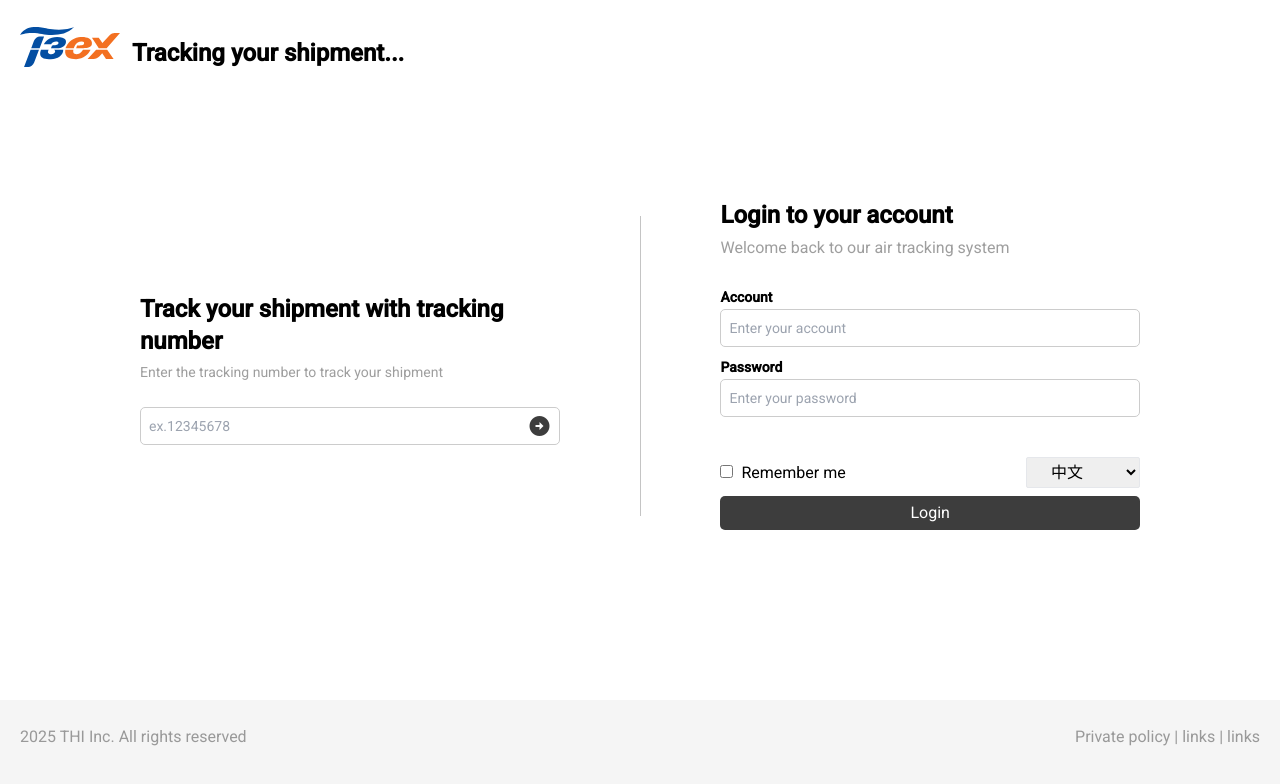
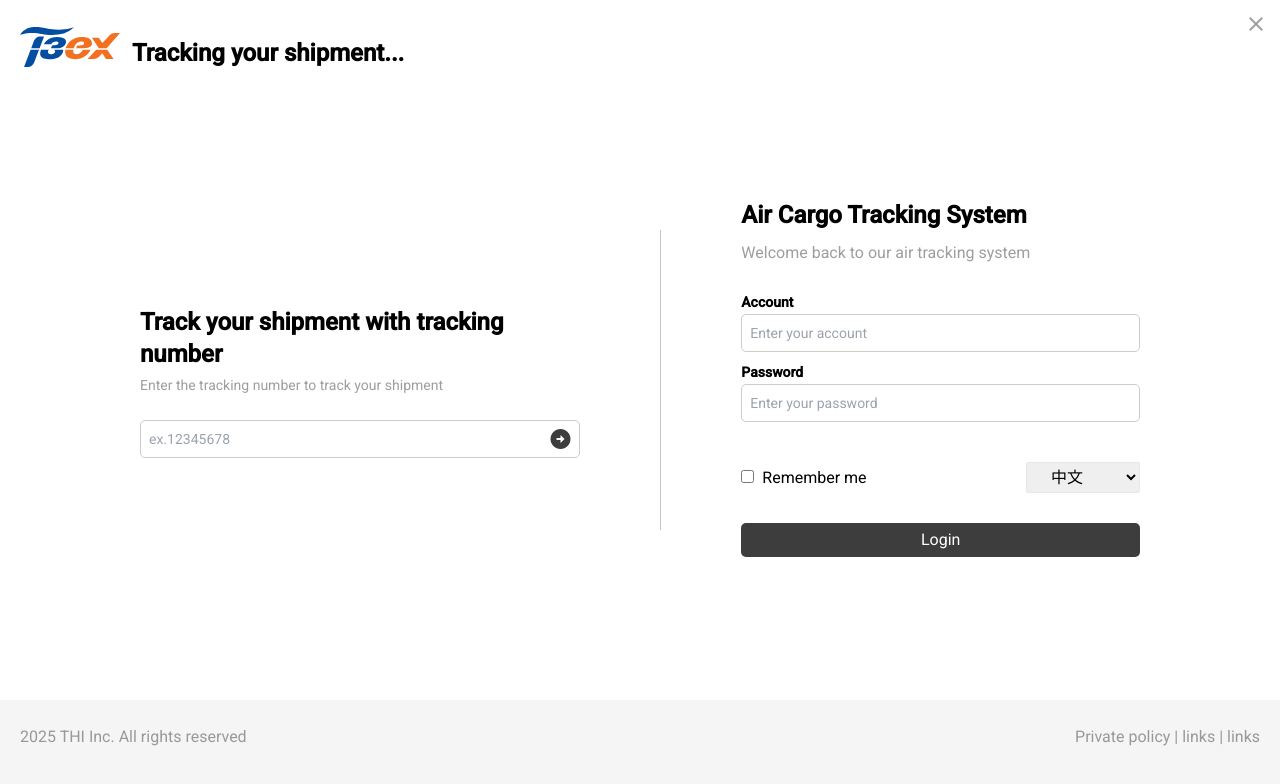
Before and after one commit to LeemoTseng/tracking-system, an Angular app: page / in a window 1280 px wide. Shown: the top 784 px of the page. Built offline with nearby package versions, Linux system fonts and the light colour scheme.

Commit message:
update login data emit

```diff
--- a/src/app/components/all-shipment-list/all-shipment-list.component.ts
+++ b/src/app/components/all-shipment-list/all-shipment-list.component.ts
@@ -80,6 +80,7 @@ export class AllShipmentListComponent implements OnInit {
               )),
             }
           })
+          this.currentPage = 0;
           // console.log('item:', this.status)
           this.totalItems = this.status.length; // Use the total number of items for pagination
           this.updatePagedItems(); // Initialize first page
@@ -106,6 +107,7 @@ export class AllShipmentListComponent implements OnInit {
               )),
             }
           })
+          this.currentPage = 0;
           this.status = this.status.filter((item) => {
             return this.lastStatus(item.processes) !== 'ATA';
           })
@@ -133,12 +135,14 @@ export class AllShipmentListComponent implements OnInit {
                 isPassed: this.passedStatus(process.dateAndTime),
               }
               )),
+
             }
           })
+          this.currentPage = 0;
           this.status = this.status.filter((item) => {
             return this.lastStatus(item.processes) === 'ATA';
           })
-          console.log('onGoingItem:', this.status)
+          // console.log('onGoingItem:', this.status)
           this.totalItems = this.status.length; // Use the total number of items for pagination
           this.updatePagedItems(); // Initialize first page
         }
@@ -205,7 +209,11 @@ export class AllShipmentListComponent implements OnInit {
 
   onPageChange(event: any): void {
     // console.log('Page event:', event);
-    this.currentPage = event.pageIndex;
+    if (event.pageSize !== this.itemsPerPage) {
+      this.currentPage = 0; // 重置到第一頁
+    } else {
+      this.currentPage = event.pageIndex;
+    }
     this.itemsPerPage = event.pageSize;
     this.updatePagedItems();
   }
@@ -215,8 +223,6 @@ export class AllShipmentListComponent implements OnInit {
     const end = start + this.itemsPerPage;
     // console.log(`Slicing from ${start} to ${end}`); // Debug slicing indices
     this.pagedItems = this.status.slice(start, end);
-
-
   }
 
 }
--- a/src/app/components/header/header.component.html
+++ b/src/app/components/header/header.component.html
@@ -1,3 +1,11 @@
+@if(!isLogin){
+<app-login-popup
+  (loginChangedFromPop)="loginChangedOnHeader($event)"
+  class="fixed z-20 drop-shadow-md top-1/2 left-1/2 -translate-x-1/2 -translate-y-1/2"
+>
+</app-login-popup>
+}
+
 <div class="header bg-white px-2">
   <div class="menu pt-5 flex items-end mx-auto max-w-screen-xl justify-between">
     <div routerLink="/login" class="logo cursor-pointer flex pb-2 items-center">
@@ -14,8 +22,8 @@
           [routerLink]="item.routerLink"
           [class]="
             selectedMenu === item.name
-              ? ' text-blackColor '
-              : ' text-blackColor/70 '
+              ? 'text-blackColor'
+              : 'text-blackColor/70'
           "
           class="cursor-pointer font-medium hover:text-blackColor/90 px-3 mr-1"
         >
--- a/src/app/components/header/header.component.ts
+++ b/src/app/components/header/header.component.ts
@@ -1,33 +1,51 @@
-import { Component, OnInit } from '@angular/core';
+import { Component, EventEmitter, Input, OnInit, Output } from '@angular/core';
 import { MatIconModule } from '@angular/material/icon';
 import { NavigationEnd, Router, RouterLink } from '@angular/router';
 import { filter } from 'rxjs';
+import { LoginPopupComponent } from '../login-popup/login-popup.component';
 
 @Component({
   selector: 'app-header',
   standalone: true,
-  imports: [MatIconModule, RouterLink],
+  imports: [MatIconModule, RouterLink, LoginPopupComponent],
   templateUrl: './header.component.html',
 
 })
 export class HeaderComponent implements OnInit {
 
   // Router
-  constructor(private router: Router) {}
+  constructor(private router: Router) { }
 
   ngOnInit(): void {
-
     this.findUrl(this.router.url);
     // console.log('this.router.url', this.router.url);
-      this.router.events
+    this.router.events
       .pipe(filter(event => event instanceof NavigationEnd))
       .subscribe((event: NavigationEnd) => {
         this.findUrl(event.urlAfterRedirects);
       });
+  }
+
+  // Header -> loginPopup
+  isLogin: boolean = false;
+
+  // loginPopup -> Header
+  loginChangedOnHeader(isLogin: boolean) {
+    this.isLogin = isLogin;
+    console.log('loginChangedOnHeader:', this.isLogin);
+
+    // Header -> other Components
+    this.loginSituation(this.isLogin);
+  }
+
+  // Header -> other Components
+  @Output() isLoginChanged = new EventEmitter<boolean>();
+  loginSituation(isLogin: boolean) {
+    this.isLogin = isLogin;
+    this.isLoginChanged.emit(this.isLogin);
+    console.log('Header isLogin:', this.isLogin)
 
   }
-
-
 
   menuList: any[] = [
     {
@@ -44,7 +62,7 @@ export class HeaderComponent implements OnInit {
     this.selectedMenu = item
   }
 
-  findUrl(currentUrl:string){
+  findUrl(currentUrl: string) {
     const matchedMenu = this.menuList.find(menu => menu.routerLink === currentUrl);
     // console.log('matchedMenu', matchedMenu);
     this.selectedMenu = matchedMenu ? matchedMenu.name : '';
--- a/src/app/components/loading/loading.component.html
+++ b/src/app/components/loading/loading.component.html
@@ -1 +1 @@
-<div class="loader fixed top-1/2 left-1/2 -translate-x-1/2 z-20"></div>
+<div class="loader fixed top-1/2 left-1/2 -translate-x-1/2 z-10"></div>
--- a/src/app/components/login-popup/login-popup.component.html
+++ b/src/app/components/login-popup/login-popup.component.html
@@ -1,7 +1,5 @@
-<div
-  class="popUp frame flex flex-col border bg-white p-10 rounded-md border-red-500"
->
-  <div (click)="closePopup()" class="close">
+<div class="popUp frame flex flex-col bg-white p-10 rounded-md">
+  <div class="close">
     <mat-icon class="cursor-pointer text-blackColor/50 absolute top-3 right-3"
       >close</mat-icon
     >
@@ -36,13 +34,14 @@
   </div>
 
   <!-- login btn -->
+  <!-- routerLink="/shipment-summary" -->
   <div
-    routerLink="/shipment-summary"
+    class="btn cursor-pointer"
+    (click)="loginToggle()"
     matRipple
     [matRippleColor]="rippleColor"
-    class="btn"
     style="margin-top: 30px"
   >
-    Login
+    <div class="cursor-pointer">Login</div>
   </div>
 </div>
--- a/src/app/components/login-popup/login-popup.component.ts
+++ b/src/app/components/login-popup/login-popup.component.ts
@@ -1,21 +1,29 @@
-import { Component } from '@angular/core';
+import { Component, EventEmitter, Input, Output } from '@angular/core';
 import { MatRippleModule } from '@angular/material/core';
 import { MatIconModule } from '@angular/material/icon';
+import { RouterLink } from '@angular/router';
 
 @Component({
-  selector: 'app-login-popup',
+selector: 'app-login-popup',
   standalone: true,
-  imports: [MatIconModule, MatRippleModule],
+  imports: [MatIconModule, MatRippleModule, RouterLink],
   templateUrl: './login-popup.component.html',
 })
 export class LoginPopupComponent {
 
   rippleColor= 'rgba(255, 255, 255, 0.1)';
+  isPopupOpen = false;
 
-  closePopup(){
-    console.log('Closing popup');
+  // Header -> loginPopup
+  @Input() isLogin: boolean = false;
 
+  // loginPopup -> Header
+  @Output() loginChangedFromPop = new EventEmitter<boolean>();
+
+  loginToggle(){
+    this.isLogin = !this.isLogin;
+    this.loginChangedFromPop.emit(this.isLogin)
+    console.log('loginChangedFromPop', this.isLogin);
   }
 
-
 }
--- a/src/app/pages/login/login.component.html
+++ b/src/app/pages/login/login.component.html
@@ -22,47 +22,7 @@
       </div>
     </div>
     <div class="dividingLine bg-blackColor/30 w-[1px] h-[300px] mx-10"></div>
-    <div class="account w-1/2 p-10">
-      <p class="text-2xl font-semibold">Login to your account</p>
-      <p class="text-blackColor/50">Welcome back to our air tracking system</p>
-
-      <div class="inputBox pt-5">
-        <label class="text-sm font-semibold" for="account">Account</label>
-        <input
-          class="input p-2 text-sm"
-          placeholder="Enter your account"
-          type="text"
-        />
-      </div>
-      <div class="inputBox pt-2">
-        <label class="text-sm font-semibold" for="password">Password</label>
-        <input type="text" class="input" placeholder="Enter your password" />
-      </div>
-      <div class="pt-10 flex justify-between items-center">
-        <div class="remember">
-          <input type="checkbox" id="remember" />
-          <label class="pl-2 cursor-pointer" for="remember">Remember me</label>
-        </div>
-        <select
-          name=""
-          id=""
-          class="border rounded-sm py-1 px-5 focus:border-blackColor focus:outline-none"
-        >
-          <option value="chinese">中文</option>
-          <option value="eng">English</option>
-        </select>
-      </div>
-
-      <!-- login -->
-      <div
-        routerLink="/shipment-summary"
-        matRipple
-        [matRippleColor]="rippleColor"
-        class="btn"
-      >
-        Login
-      </div>
-    </div>
+    <app-login-popup class="w-[500px]"></app-login-popup>
   </div>
 </div>
 
--- a/src/app/pages/login/login.component.ts
+++ b/src/app/pages/login/login.component.ts
@@ -4,6 +4,7 @@ import { MatRippleModule } from '@angular/material/core';
 import { MatIconModule } from '@angular/material/icon';
 import { FooterComponent } from '../../components/footer/footer.component';
 import { RouterLink } from '@angular/router';
+import { LoginPopupComponent } from '../../components/login-popup/login-popup.component';
 
 
 
@@ -13,10 +14,11 @@ import { RouterLink } from '@angular/router';
 @Component({
   selector: 'app-login',
   standalone: true,
-  imports: [MatButtonModule, MatIconModule,MatRippleModule,FooterComponent, RouterLink],
+  imports: [MatButtonModule, MatIconModule,MatRippleModule,FooterComponent, RouterLink, LoginPopupComponent],
   templateUrl: './login.component.html',
 
 })
+
 export class LoginComponent {
 rippleColor = 'rgba(225,225,225,0.2)';
 
--- a/src/app/pages/shipment-list/shipment-list.component.html
+++ b/src/app/pages/shipment-list/shipment-list.component.html
@@ -1,7 +1,10 @@
-<app-header></app-header>
-@if (isLoading){
+<app-header (isLoginChanged)="loginSituation($event)"></app-header>
+
+@if (!isLogin) {
+<div class="alpha absolute z-[15] w-[100vw] h-[100vh] bg-blackColor/50"></div>
+} @if (isLoading){
 <app-loading
-  class="fixed overflow-hidden bg-white/60 w-full h-full z-20"
+  class="fixed overflow-hidden bg-white/60 w-fit h-fit -z-10"
 ></app-loading>
 }
 
--- a/src/app/pages/shipment-list/shipment-list.component.ts
+++ b/src/app/pages/shipment-list/shipment-list.component.ts
@@ -46,6 +46,12 @@ export class ShipmentListComponent {
     }, 1000);
   }
 
+  // Header -> this component
+  isLogin: boolean = false;
+  loginSituation(isLogin: boolean) {
+    this.isLogin = isLogin;
+    console.log('Summary isLogin:', this.isLogin);
+  }
 
   menuSelected(menuItems: string, $index: number): void {
     this.selectedMenu = menuItems;
--- a/src/app/pages/shipment-summary/shipment-summary.component.html
+++ b/src/app/pages/shipment-summary/shipment-summary.component.html
@@ -1,7 +1,8 @@
-<div class="absolute z-10">
-  <app-login-popup></app-login-popup>
-</div>
-<app-header></app-header>
+<app-header (isLoginChanged)="loginSituation($event)"></app-header>
+
+@if (!isLogin) {
+<div class="alpha absolute z-10 w-[100vw] h-[100vh] bg-blackColor/50"></div>
+}
 <div class="bg-blackColor/5">
   <div class="container mx-auto max-w-screen-xl p-3">
     <!-- search -->
```
Also changed, not shown: src/app/pages/shipment-summary/shipment-summary.component.ts (+11 -29 lines).
